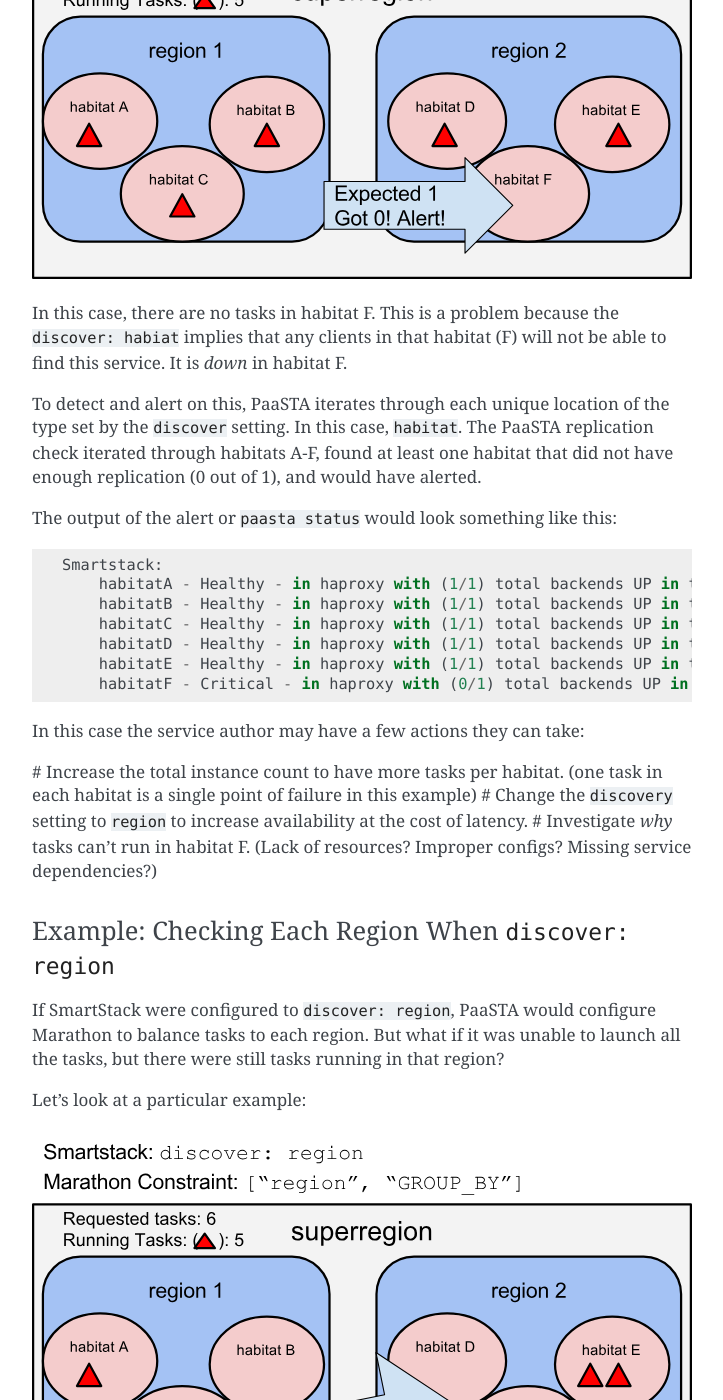
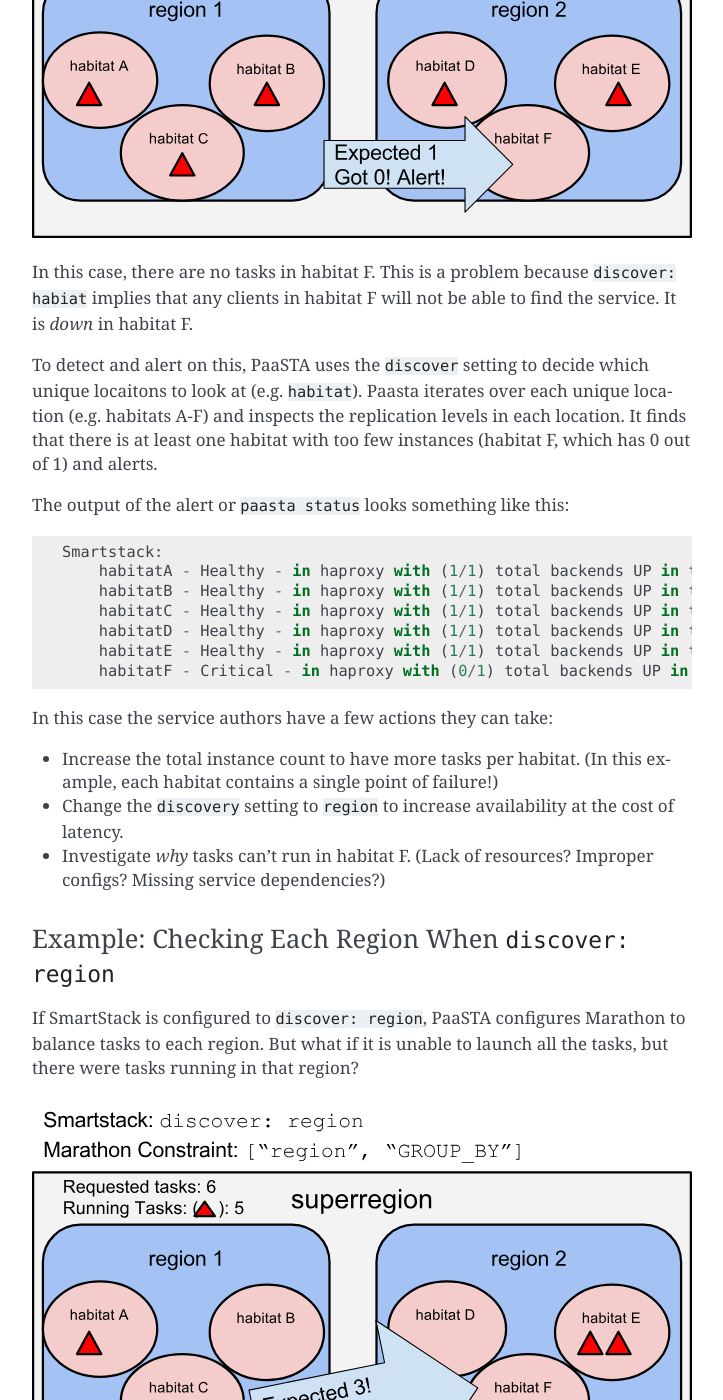
Before and after one commit to Yelp/paasta, a Sphinx documentation site: the page built from docs/source/smartstack_interaction.rst, in a window 1280 px wide and 1400 px high, scrolled down 4025 px. Shown: the whole window, without its empty margins (388-1111 px from the left). Built offline with Sphinx 7.4.7, drawn with Linux system fonts in a browser that asks for light colours; pages that are not in the unit, such as notebooks, are missing from menus; some of the changed text lies outside the part shown.

Commit message:
More review feedback

```diff
--- a/docs/source/smartstack_interaction.rst
+++ b/docs/source/smartstack_interaction.rst
@@ -104,32 +104,31 @@
 --------------------------------------------
 
 If a service is in SmartStack, PaaSTA uses the same ``discover`` setting
-referenced above inform how the service should be monitored. When a service
+referenced above to decide how the service should be monitored. When a service
 author sets a particular setting, say ``discover: region``, it implies that the
 system should enforce availability of that service in every region. If there
 are regions that lack tasks to serve that service, then PaaSTA should alert.
 
-Example: Checking Each Habitat When 'discover: habitat'
-^^^^^^^^^^^^^^^^^^^^^^^^^^^^^^^^^^^^^^^^^^^^^^^^^^^^^^^
+Example: Checking Each Habitat When ``discover: habitat``
+^^^^^^^^^^^^^^^^^^^^^^^^^^^^^^^^^^^^^^^^^^^^^^^^^^^^^^^^^
 
-If SmartStack were configured to ``discover: habitat``, PaaSTA would configure
-Marathon to balance tasks to each habitat. But what if it was unable to do that?
-
-Let's look at a particular example:
+If SmartStack is configured to ``discover: habitat``, PaaSTA configures
+Marathon to balance tasks to each habitat. But what if it is unable to do that?
 
 .. image:: replication_alert_habitat.svg
    :width: 700px
 
-In this case, there are no tasks in habitat F. This is a problem because the
-``discover: habiat`` implies that any clients in that habitat (F) will not
-be able to find this service. It is *down* in habitat F.
+In this case, there are no tasks in habitat F. This is a problem because
+``discover: habiat`` implies that any clients in habitat F will not
+be able to find the service. It is *down* in habitat F.
 
-To detect and alert on this, PaaSTA iterates through each unique location of
-the type set by the ``discover`` setting. In this case, ``habitat``. The PaaSTA
-replication check iterated through habitats A-F, found at least one habitat
-that did not have enough replication (0 out of 1), and would have alerted.
+To detect and alert on this, PaaSTA uses the ``discover`` setting to decide
+which unique locaitons to look at (e.g. ``habitat``). Paasta iterates over
+each unique location (e.g. habitats A-F) and inspects the replication levels
+in each location. It finds that there is at least one habitat with too few
+instances (habitat F, which has 0 out of 1) and alerts.
 
-The output of the alert or ``paasta status`` would look something like this::
+The output of the alert or ``paasta status`` looks something like this::
 
     Smartstack:
         habitatA - Healthy - in haproxy with (1/1) total backends UP in this namespace.
@@ -139,34 +138,36 @@
         habitatE - Healthy - in haproxy with (1/1) total backends UP in this namespace.
         habitatF - Critical - in haproxy with (0/1) total backends UP in this namespace.
 
-In this case the service author may have a few actions they can take:
+In this case the service authors have a few actions they can take:
 
-# Increase the total instance count to have more tasks per habitat. (one task in each habitat is a single point of failure in this example)
-# Change the ``discovery`` setting to ``region`` to increase availability at the cost of latency.
-# Investigate *why* tasks can't run in habitat F. (Lack of resources? Improper configs? Missing service dependencies?)
+- Increase the total instance count to have more tasks per habitat.
+  (In this example, each habitat contains a single point of failure!)
+- Change the ``discovery`` setting to ``region`` to increase availability
+  at the cost of latency.
+- Investigate *why* tasks can't run in habitat F.
+  (Lack of resources? Improper configs? Missing service dependencies?)
 
 Example: Checking Each Region When ``discover: region``
 ^^^^^^^^^^^^^^^^^^^^^^^^^^^^^^^^^^^^^^^^^^^^^^^^^^^^^^^
 
-If SmartStack were configured to ``discover: region``, PaaSTA would configure
-Marathon to balance tasks to each region. But what if it was unable to launch
-all the tasks, but there were still tasks running in that region?
-
-Let's look at a particular example:
+If SmartStack is configured to ``discover: region``, PaaSTA configures
+Marathon to balance tasks to each region. But what if it is unable to launch
+all the tasks, but there were tasks running in that region?
 
 .. image:: replication_noalert_region.svg
    :width: 700px
 
-The output of the alert or ``paasta status`` would look something like this::
+The output of the alert or ``paasta status`` looks something like this::
 
     Smartstack:
         region1 - Healthy - in haproxy with (3/3) total backends UP in this namespace.
         region2 - Warning - in haproxy with (2/3) total backends UP in this namespace.
 
-Assuming a threshold of 50%, and alert would not be sent to the team in this case.
-Even though there are habitats that do not have tasks for this service, the
-``discover: region`` setting ensures that any client can be satisfied as long as there
-are tasks in the same region, even if they are in different habitats.
+Assuming a threshold of 50%, an alert would not be sent to the team in this case.
+
+Even if some habitats do not have tasks for this service, ``discover: region``
+ensures that clients can be satisfied by tasks in the same region if not by
+tasks in the same habitat.
 
 
 Addendum: Non-Smartstack Monitoring
@@ -174,7 +175,7 @@
 
 If a service is not in SmartStack, then our monitoring requirements are greatly
 simplified. PaaSTA simply looks at the number of tasks that are running and
-compares it against the requested requested task count. If the running task
-count is under the configured percentage threshold (defaults to 50%) then an
-alert will be sent. No consideration for the distribution of the tasks among
-latency zones (habitats, regions, etc) is taken into account.
+compares it to the requested task count. If the running task count is under the
+configured percentage threshold (defaults to 50%) then an alert will be sent.
+No consideration for the distribution of the tasks among latency zones
+(habitats, regions, etc) is taken into account.
```
Also changed, not shown: docs/source/replication_noalert_region.svg.
